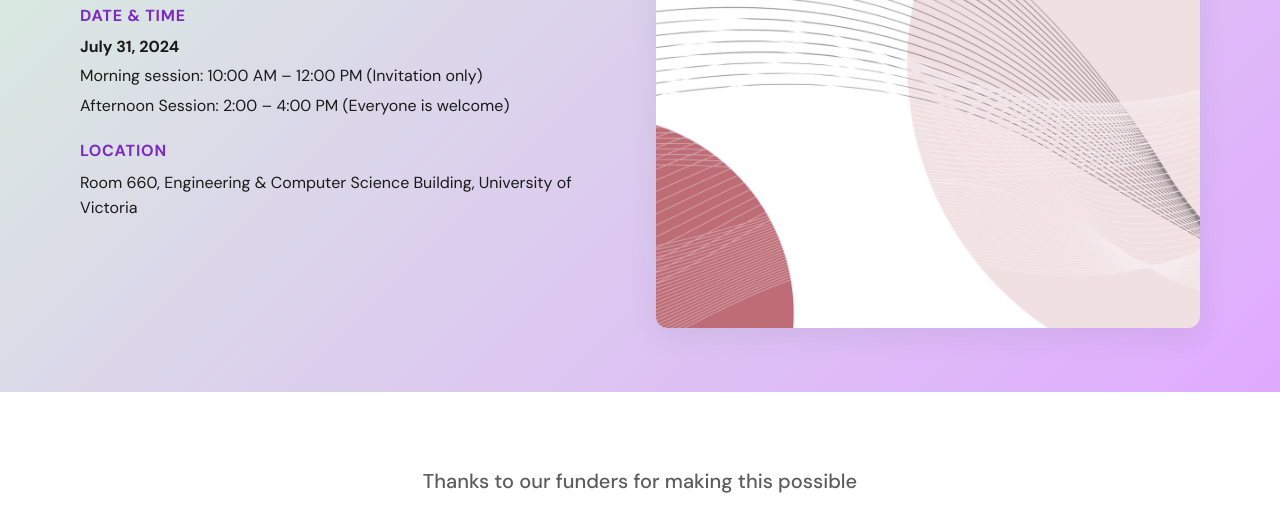
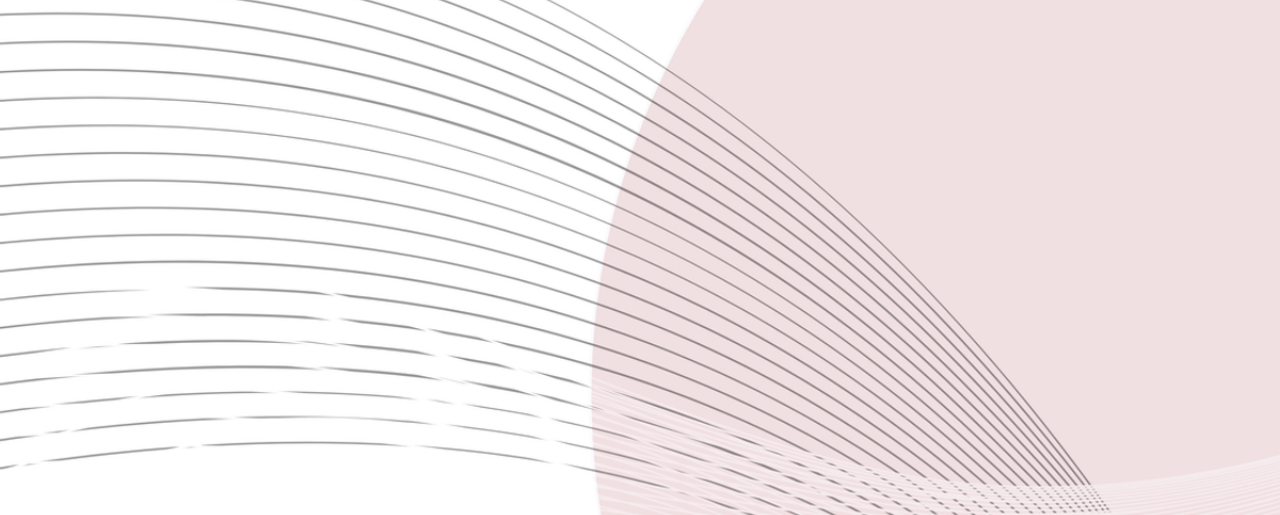
Before and after one commit to InnoVis-SFU/Techfest, a plain HTML site: page index.html in a window 1280 px wide. Shown: the part 333-848 px from the top of the page. Drawn offline with Linux system fonts and the light colour scheme.

Commit message:
Update homepage: gray background, full-width banner, In memory of text

```diff
--- a/assets/css/styles.css
+++ b/assets/css/styles.css
@@ -128,17 +128,42 @@ a:hover {
   color: var(--purple);
 }
 
+/* Homepage */
+body.page-home {
+  background: #f4f4f4;
+}
+
+body.page-home .site-header {
+  background: #f4f4f4;
+  border-bottom-color: #e0e0e0;
+}
+
+body.page-home .funders,
+body.page-home .projects-section {
+  background: transparent;
+}
+
 /* Hero */
 .hero {
-  background: linear-gradient(135deg, #d8f3dc 0%, #e0aaff 100%);
-  padding: 3rem 0 4rem;
+  background: #f4f4f4;
+  padding: 0;
 }
 
-.hero-grid {
-  display: grid;
-  grid-template-columns: 1fr 1fr;
-  gap: 2rem;
-  align-items: center;
+.hero-banner {
+  width: 100%;
+  line-height: 0;
+}
+
+.hero-banner img {
+  width: 100%;
+  max-width: none;
+  height: auto;
+  display: block;
+  object-fit: cover;
+}
+
+.hero-intro {
+  padding: 2.5rem 0 3rem;
 }
 
 .eyebrow {
@@ -167,11 +192,6 @@ a:hover {
 
 .event-details p {
   margin: 0.25rem 0;
-}
-
-.hero-visual img {
-  border-radius: var(--radius);
-  box-shadow: var(--shadow);
 }
 
 /* Sections */
@@ -517,10 +537,6 @@ a:hover {
     gap: 0.75rem;
   }
 
-  .hero-grid {
-    grid-template-columns: 1fr;
-  }
-
   .footer-inner {
     flex-direction: column;
     text-align: center;
--- a/index.html
+++ b/index.html
@@ -11,7 +11,7 @@
   <link href="https://fonts.googleapis.com/css2?family=DM+Sans:ital,opsz,wght@0,9..40,400;0,9..40,500;0,9..40,600;0,9..40,700;1,9..40,400&display=swap" rel="stylesheet">
   <link rel="stylesheet" href="assets/css/styles.css">
 </head>
-<body>
+<body class="page-home">
   <a class="skip-link" href="#main">Skip to content</a>
   <header class="site-header">
     <div class="container header-inner">
@@ -33,9 +33,11 @@
   <main id="main">
 
     <section class="hero">
-      <div class="container hero-grid">
-        <div class="hero-copy">
-          <p class="eyebrow">CoDesign Explore</p>
+      <div class="hero-banner">
+        <img src="assets/images/hero-banner.png" alt="Tech Fest promotional banner with green and purple design">
+      </div>
+      <div class="hero-intro container">
+        <p class="eyebrow">In memory of</p>
         <h1>Tech Fest</h1>
         <div class="event-details">
           <h2>Date &amp; time</h2>
@@ -44,10 +46,6 @@
           <p>Afternoon Session: 2:00 – 4:00 PM (Everyone is welcome)</p>
           <h2>Location</h2>
           <p>Room 660, Engineering &amp; Computer Science Building, University of Victoria</p>
-          </div>
-        </div>
-        <div class="hero-visual">
-          <img src="assets/images/hero-banner.png" alt="Tech Fest promotional banner with green and purple design">
         </div>
       </div>
     </section>
```
Also changed, not shown: 1 other file. Lines whose indentation alone changed are shown as unchanged.
